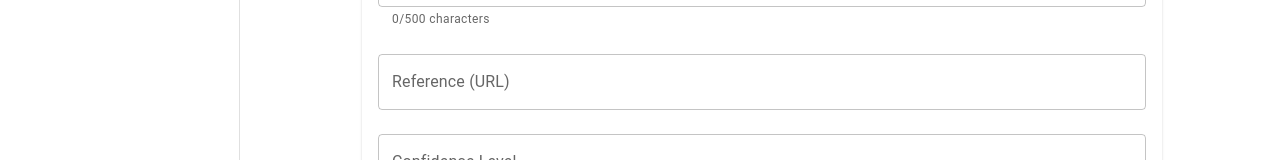
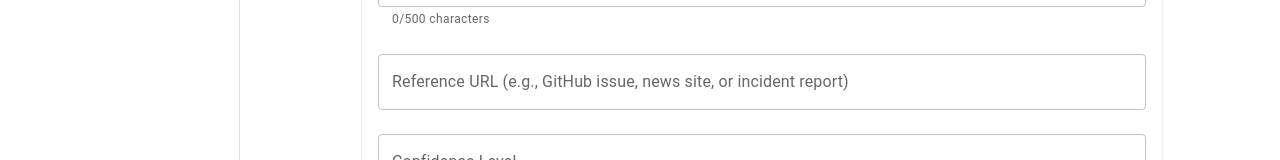
Before and after one commit to JoSt1703/positive_incidence_reporting, a React (Vite) app: page /negative-entry in a window 1280 px wide. Shown: the part 460-620 px from the top of the page. Built offline with nearby package versions, Linux system fonts and the light colour scheme.

Commit message:
timeline

```diff
--- a/src/components/IncidentDetails.jsx
+++ b/src/components/IncidentDetails.jsx
@@ -26,7 +26,7 @@ import {
     const summaryValue = watch('summary') || ''
 
     return (
-      <Accordion defaultExpanded>
+      <Accordion defaultExpanded={true}>
         <AccordionSummary expandIcon={<ExpandMoreIcon />}>
           <Typography variant="h6">Incident Details</Typography>
         </AccordionSummary>
@@ -76,7 +76,7 @@ import {
             render={({ field }) => (
               <TextField
                 {...field}
-                label="Reference (URL)"
+                label="Reference URL (e.g., GitHub issue, news site, or incident report)"
                 fullWidth
                 margin="normal"
                 type="url"
@@ -91,7 +91,7 @@ import {
               name="confidence"
               control={control}
               render={({ field }) => (
-                <Select {...field} label="Confidence Level">
+                <Select {...field} label="How confident are you in the accuracy of the information provided?">
                   {confidenceLevels.map((level) => (
                     <MenuItem key={level} value={level}>
                       {level}
--- a/src/pages/NegativeEntry.jsx
+++ b/src/pages/NegativeEntry.jsx
@@ -3,6 +3,7 @@
 import { useForm } from 'react-hook-form'
 import { Box, Button, Typography } from '@mui/material'
 import IncidentDetails from '../components/IncidentDetails'
+import TimelineSection from '../components/TimelineSection'
 
 export default function NegativeEntry() {
   const { handleSubmit, control, watch } = useForm({
@@ -11,7 +12,12 @@ export default function NegativeEntry() {
       summary: '',
       reference: '',
       confidence: '',
-      impact: ''
+      impact: '',
+      incidentOccurred: null,
+      compromise: null,
+      exfiltration: null,
+      discovery: null,
+      containment: null
     }
   })
 
@@ -32,6 +38,7 @@ export default function NegativeEntry() {
 
       <Box component="form" onSubmit={handleSubmit(onSubmit)} noValidate sx={{ mt: 4 }}>
         <IncidentDetails control={control} watch={watch} />
+        <TimelineSection control={control} watch={watch} />
 
         {/* Future Sections: Timeline, Victim, etc. */}
 
```
Lines whose indentation alone changed are shown as unchanged.
